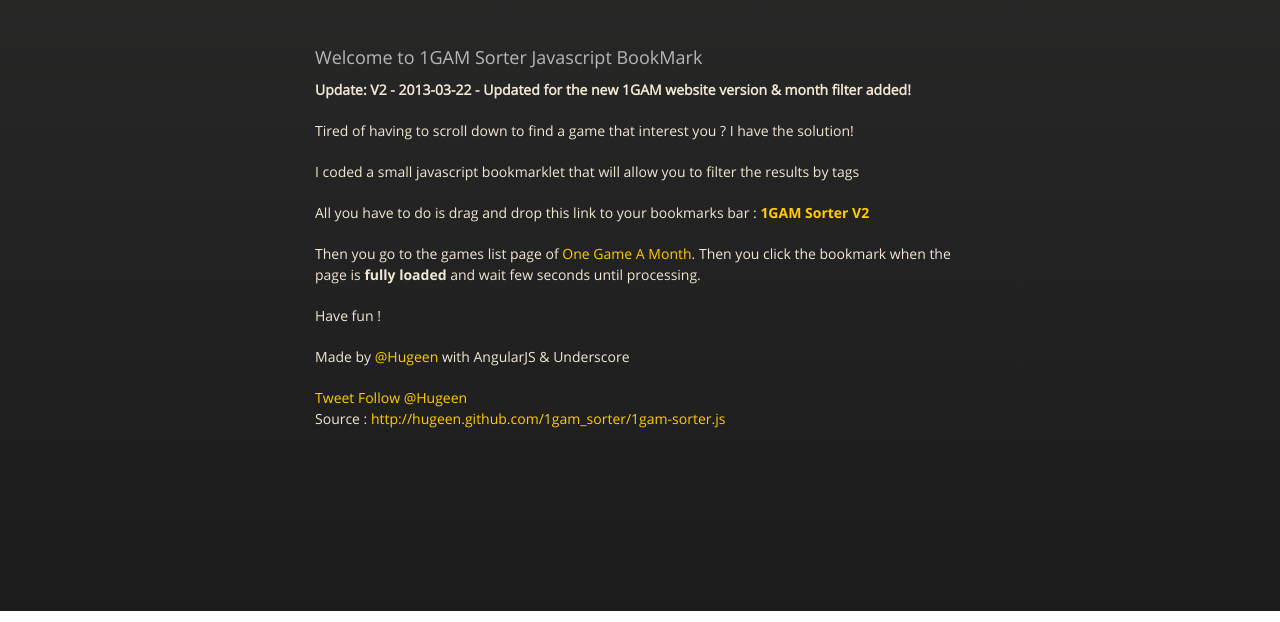
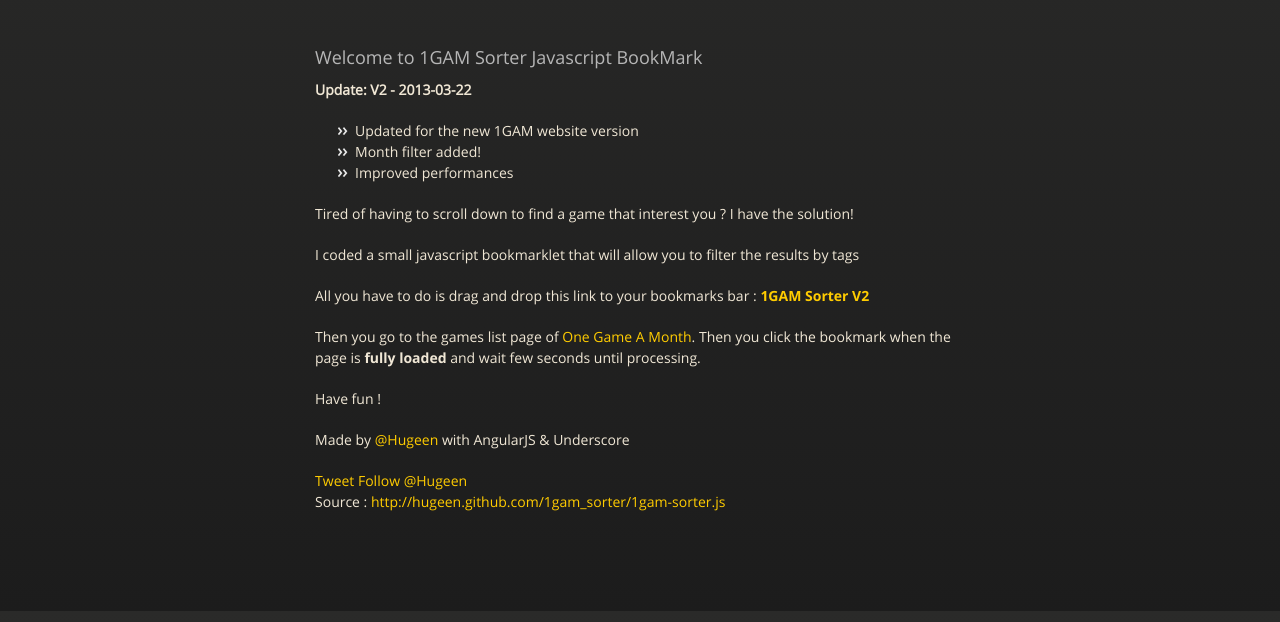
Before and after one commit to hugeen/1gam_sorter, a plain HTML site: page index.html in a window 1280 px wide. Shown: the part 189-811 px from the top of the page. Drawn offline with nearby package versions, Linux system fonts and the light colour scheme.

Commit message:
patchnote

```diff
--- a/index.html
+++ b/index.html
@@ -35,7 +35,13 @@
 
         <h3>Welcome to 1GAM Sorter Javascript BookMark</h3>
 
-        <p><b>Update: V2 - 2013-03-22 - Updated for the new 1GAM website version &amp; month filter added!</b></p>
+        <p><b>Update: V2 - 2013-03-22</b>
+          <ul>
+            <li>Updated for the new 1GAM website version</li>
+            <li>Month filter added!</li>
+            <li>Improved performances</li>
+          </ul>
+        </p>
 
         <p>Tired of having to scroll down to find a game that interest you ? I have the solution!</p>
 
```
